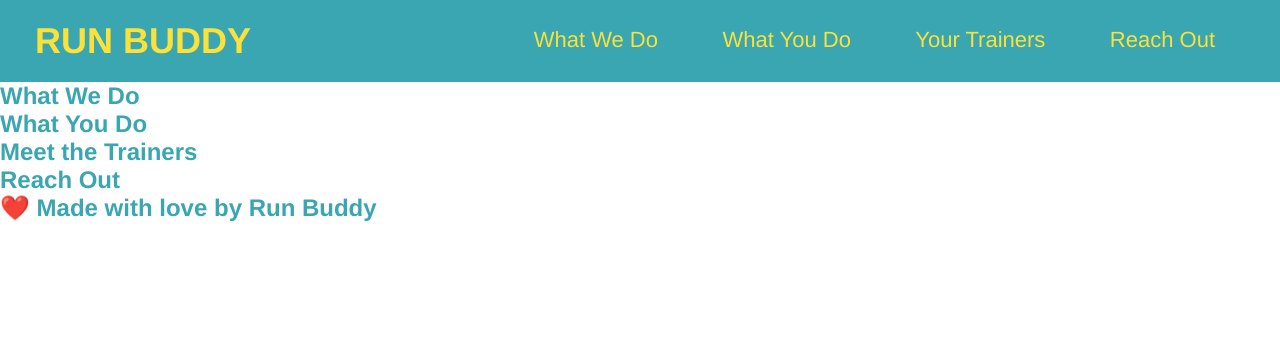
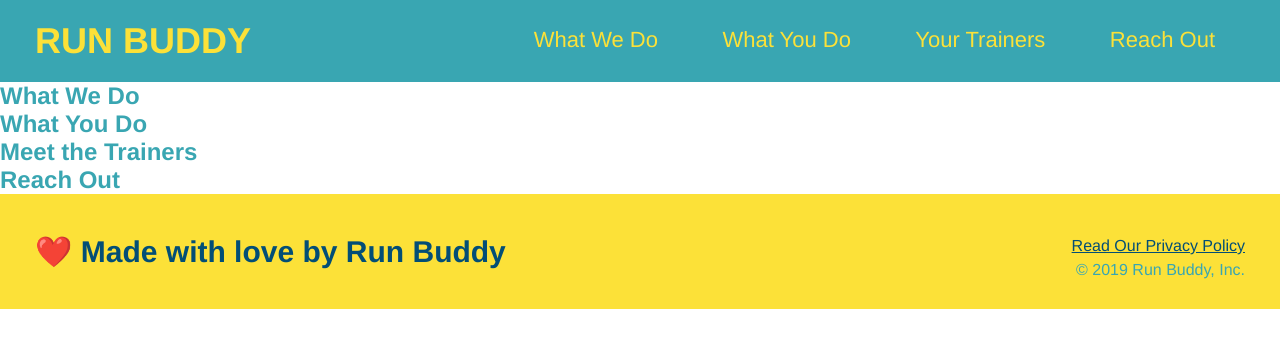
Before and after one commit to austin-espinal/run-buddy, a plain HTML site: page index.html in a window 1280 px wide. Drawn offline with Linux system fonts and the light colour scheme.

Commit message:
header and footer style added

```diff
--- a/assets/css/style.css
+++ b/assets/css/style.css
@@ -1,6 +1,7 @@
 * {
     margin: 0;
     padding: 0;
+    box-sizing: border-box;
 }
 
 body {
@@ -41,3 +42,26 @@ header nav ul li a {
     font-weight: lighter;
     font-size: 22px;
 }
+
+footer {
+    background: #fce138;
+    width: 100%;
+    padding: 40px 35px;
+}
+
+footer h2 {
+    display: inline;
+    color: #024e76;
+    font-size: 30px;
+    margin: 0;
+  }
+
+footer div {
+    float: right;
+    line-height: 1.5;
+    text-align: right;
+  }
+
+  footer a {
+    color: #024e76;
+  }
--- a/index.html
+++ b/index.html
@@ -9,7 +9,7 @@
         <!--navigation-->
         <header>
             <h1>
-                <a href="/">RUN BUDDY</a>
+                <a href="">RUN BUDDY</a>
             </h1>
             <nav>
                 <!--unordered list element-->
@@ -63,6 +63,11 @@
         <!--footer-->
         <footer>
             <h2>❤️ Made with love by Run Buddy</h2>
+
+            <div>
+                <a href= "#">Read Our Privacy Policy</a><br />
+                &copy; 2019 Run Buddy, Inc.
+            </div>
         </footer>
 
     </body>
```
